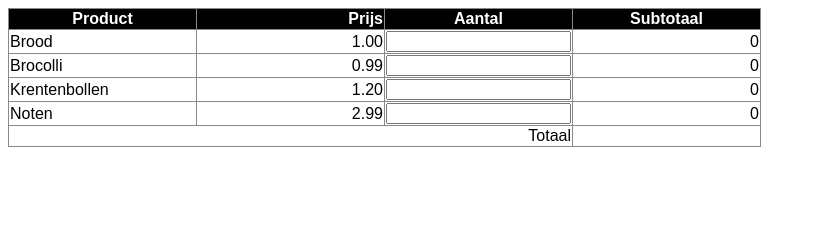
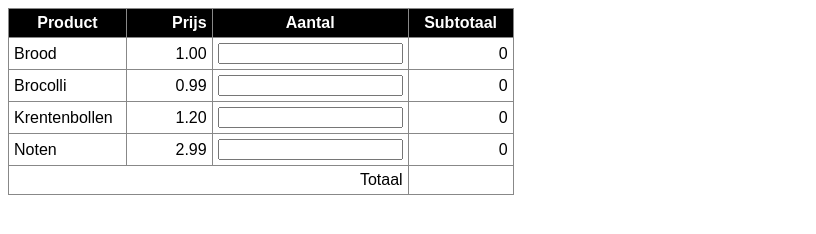
Before and after one commit to larsanker50/boodschappenlijst2, a plain HTML site: page index.html in a window 1280 px wide. Shown: the whole page, without its empty margins (0-816 px from the left). Drawn offline with Linux system fonts and the light colour scheme.

Commit message:
Update style.css

```diff
--- a/style.css
+++ b/style.css
@@ -5,16 +5,21 @@
 table {
     border-collapse: collapse;
     padding: 10px;
+    width: 40%;
 }
 
 th {
     color: white;
     background-color: black;
-    width: 25%;
 }
 
 table, td, th {
-    border: 1px, solid, #888888;
+    border: 1px solid #888888;
+}
+
+td, th {
+    width: 25%;
+    padding: 5px;
 }
 
 .totalCost {
```
